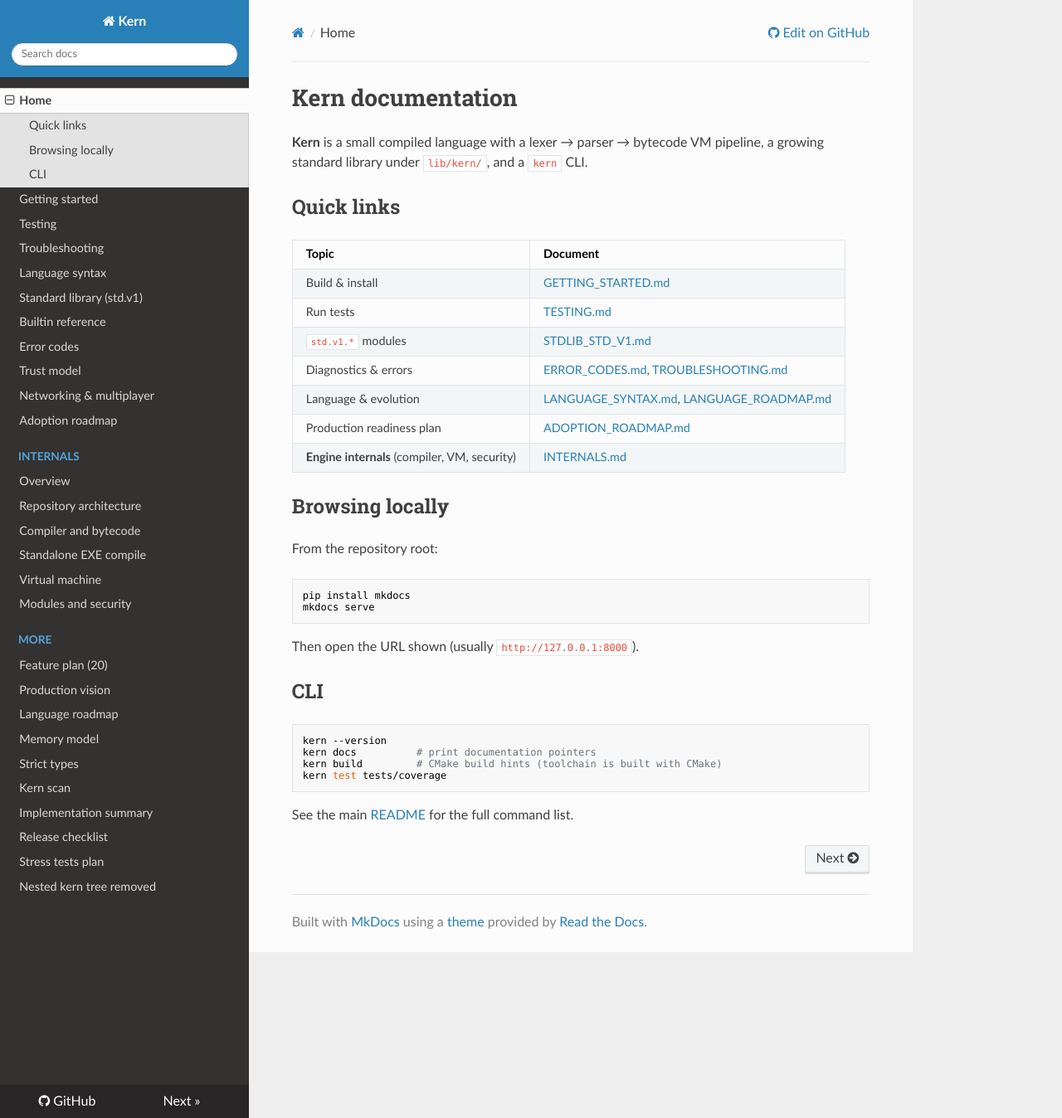
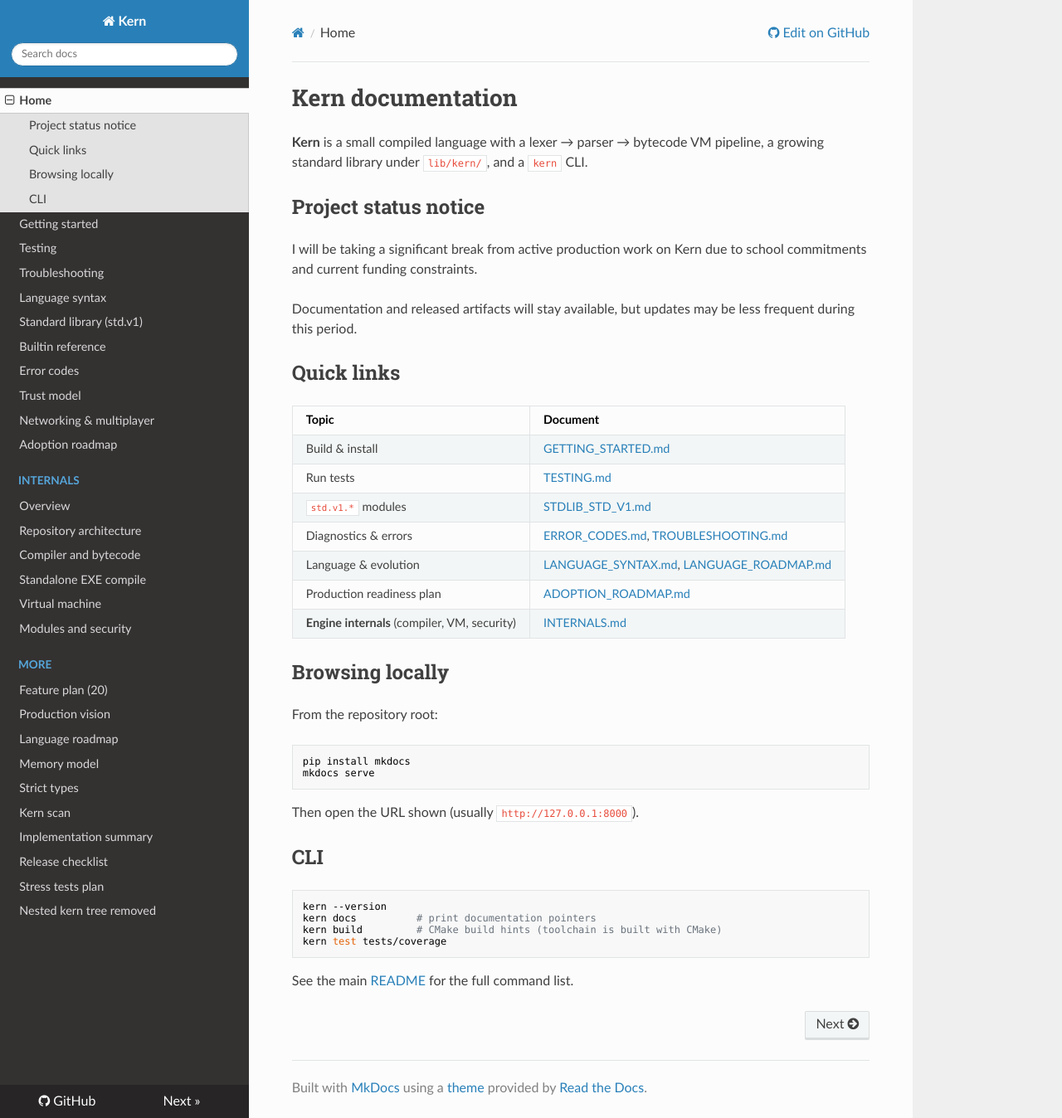
Before and after one commit to entrenchedosx/kern, an MkDocs documentation site: the page built from docs/index.md, in a window 1280 px wide and 1348 px high. Shown: the whole window at 83% size. Built offline with MkDocs 1.6.1, drawn with Linux system fonts in a browser that asks for light colours; nearby versions of some CDN libraries.

Commit message:
docs(status): add public production break notice
Add a clear front-page notice to the main README and docs home page explaining the temporary production slowdown due to school commitments and funding constraints.

Made-with: Cursor

```diff
--- a/docs/index.md
+++ b/docs/index.md
@@ -1,6 +1,12 @@
 # Kern documentation
 
 **Kern** is a small compiled language with a lexer → parser → bytecode VM pipeline, a growing standard library under `lib/kern/`, and a `kern` CLI.
+
+## Project status notice
+
+I will be taking a significant break from active production work on Kern due to school commitments and current funding constraints.
+
+Documentation and released artifacts will stay available, but updates may be less frequent during this period.
 
 ## Quick links
 
```
Also changed, not shown: README.md (+6 -0 lines).
